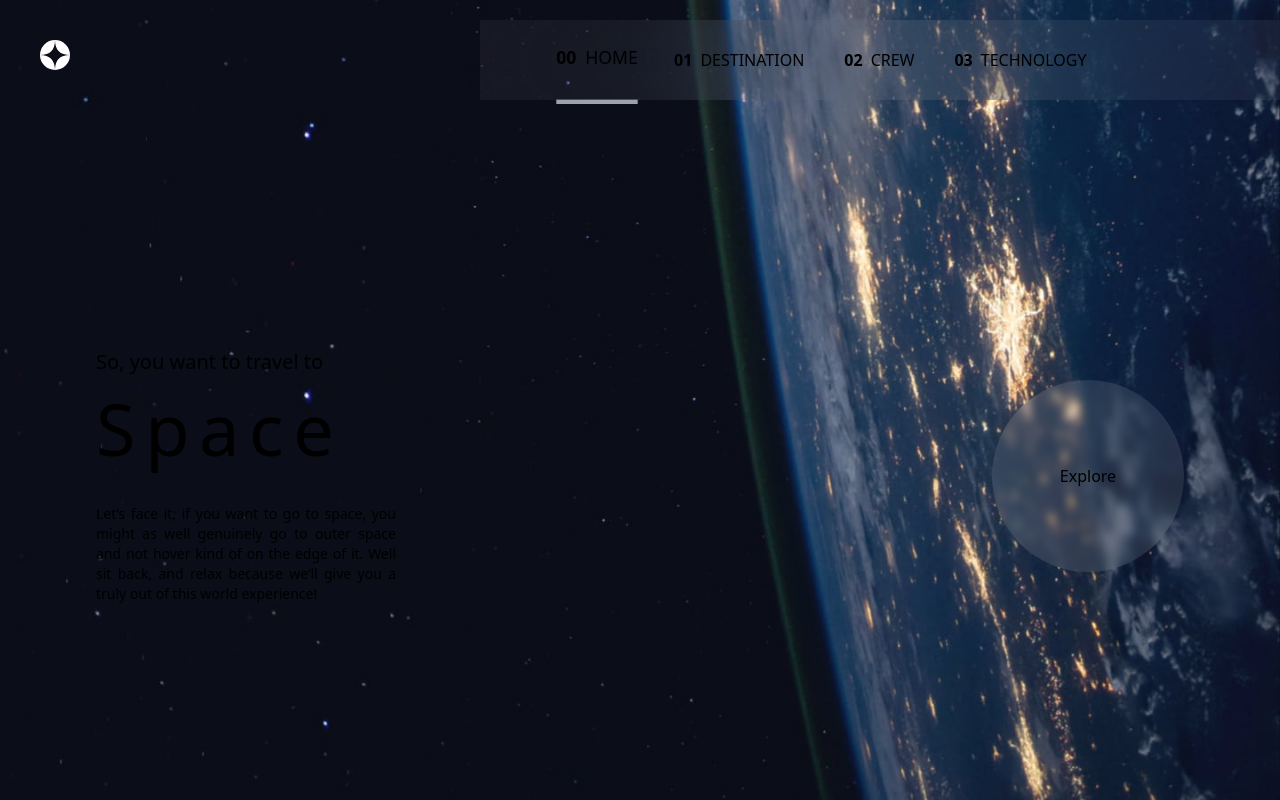
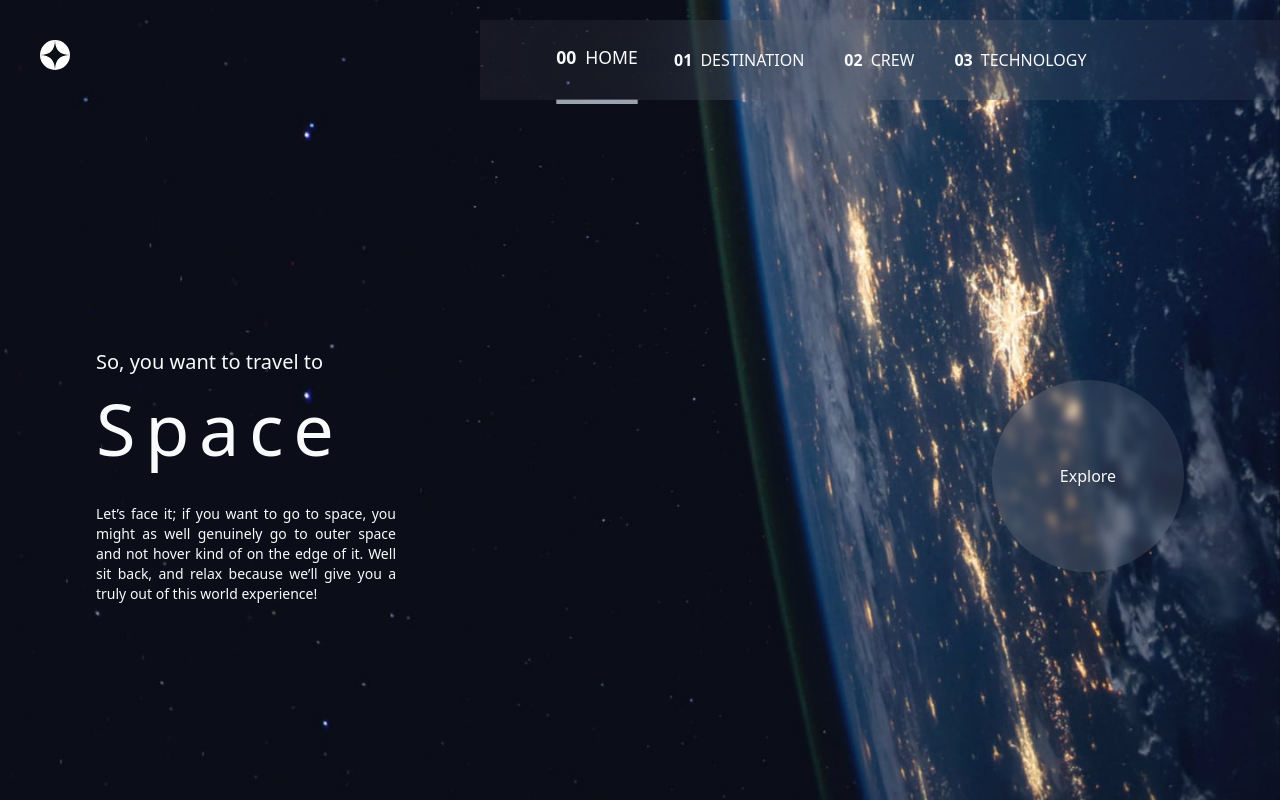
Before and after one commit to Roger2999/Space-tourist-app, a React (Vite) app: page /homepage in a window 1280 px wide. Built offline with nearby package versions, Linux system fonts and the light colour scheme.

Commit message:
se agrega config de vercel para recarga y mínimos ajustes de estilos

```diff
--- a/src/SpaceApp.tsx
+++ b/src/SpaceApp.tsx
@@ -7,7 +7,7 @@ interface Props {
 export const SpaceApp = ({ children }: Props) => {
   return (
     <>
-      <div className="app-container flex flex-col h-dvh w-dvw">
+      <div className="app-container flex flex-col h-dvh w-dvw text-gray-50">
         <Header />
         <main className="content flex-1 sm:flex">{children}</main>
       </div>
```
Also changed, not shown: vercel.json (added).
